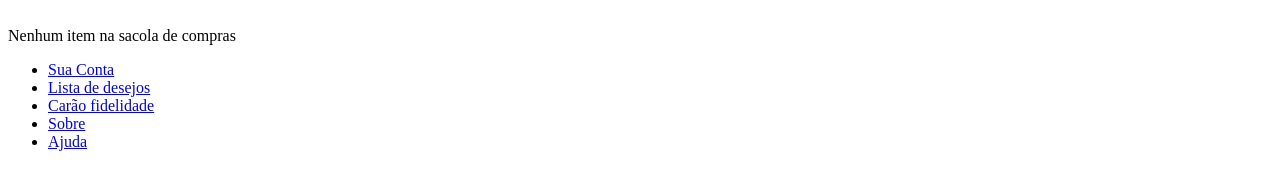
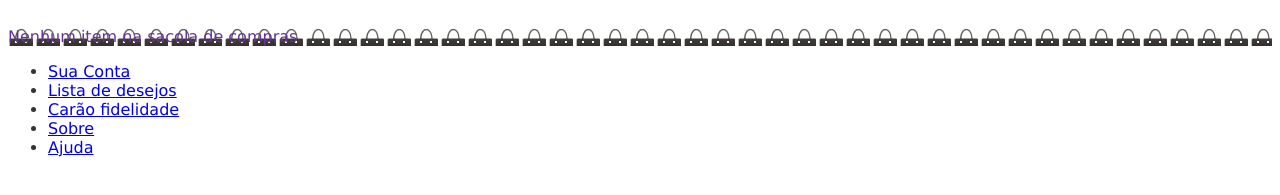
Before and after one commit to Silvalhd/Aulas-HTML5-CSS, a plain HTML site: page Curso-Frontend/index.html in a window 1280 px wide. Shown: the part 109-304 px from the top of the page. Drawn offline with Linux system fonts and the light colour scheme.

Commit message:
Curso FrontEnd

```diff
--- /dev/null
+++ b/Curso-Frontend/Css/estilos.css
@@ -0,0 +1,11 @@
+body {
+    color: #333333;
+    font-family: 'Lucida Sans Unicode', 'Lucida Grande', Arial, sans-serif;
+}
+
+
+.sacola {
+    color: rebeccapurple;
+    background-image: url(../img/sacola.png);
+
+}
--- a/Curso-Frontend/index.html
+++ b/Curso-Frontend/index.html
@@ -3,13 +3,13 @@
     <head>
         <meta charset="UTF-8">
         <title>Mirror Fashion</title>
-        <link rel="stylesheet" href="estilos.css">
+        <link rel="stylesheet" href="Css/estilos.css">
     </head>
     <body>
         <header>
             <h1><img src="img/logo.png" alt="logo da mirror fashion"></h1>
 
-            <p class="Sacola">
+            <p class="sacola">
                 Nenhum item na sacola de compras
             </p>
 
```
Also changed, not shown: Curso-Frontend/sobre.html (+1 -1 lines), Curso-Frontend/Css/sobre.css (renamed from Curso-Frontend/sobre.css), Curso-Frontend/estilos.css (deleted).
